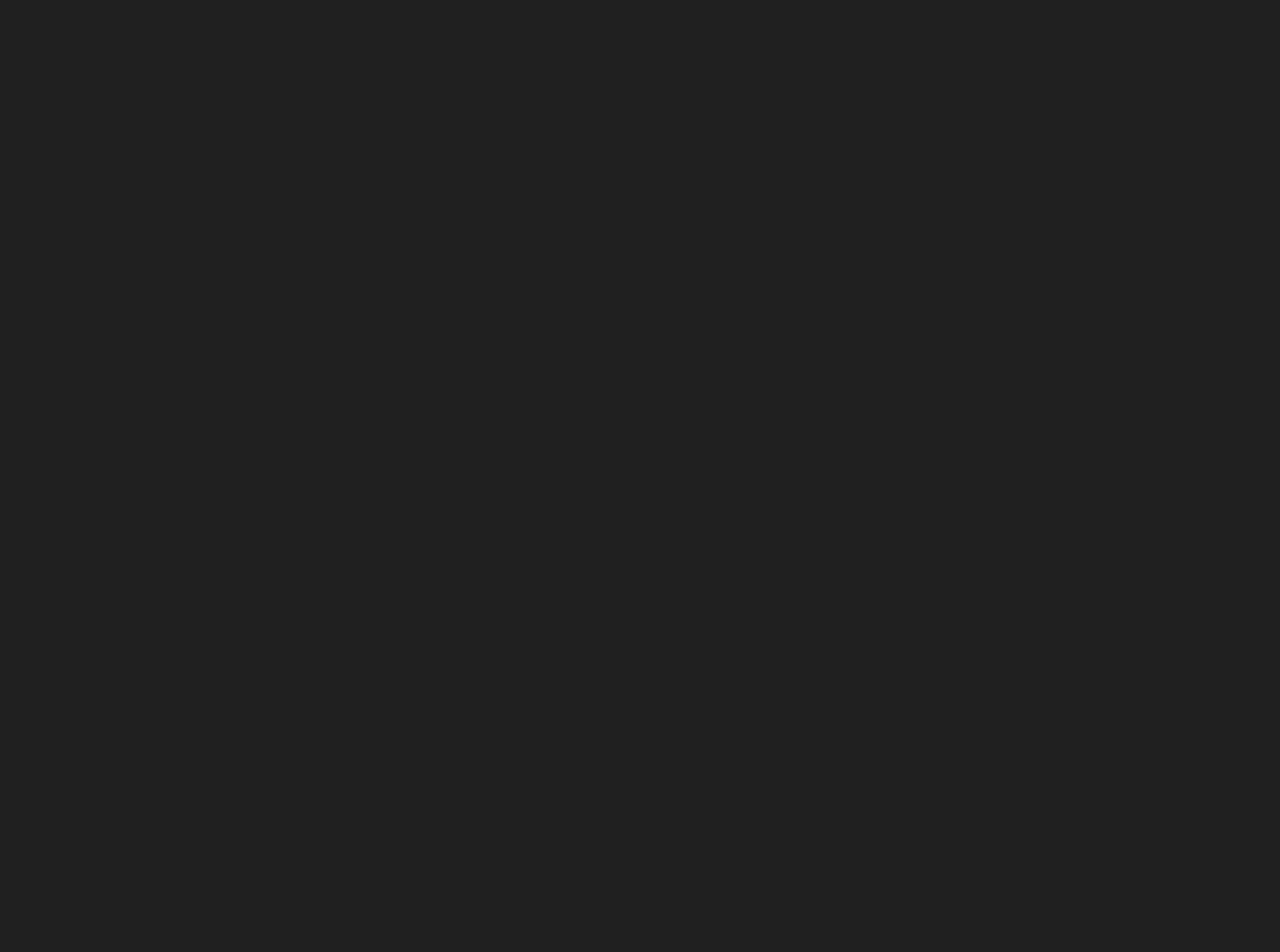
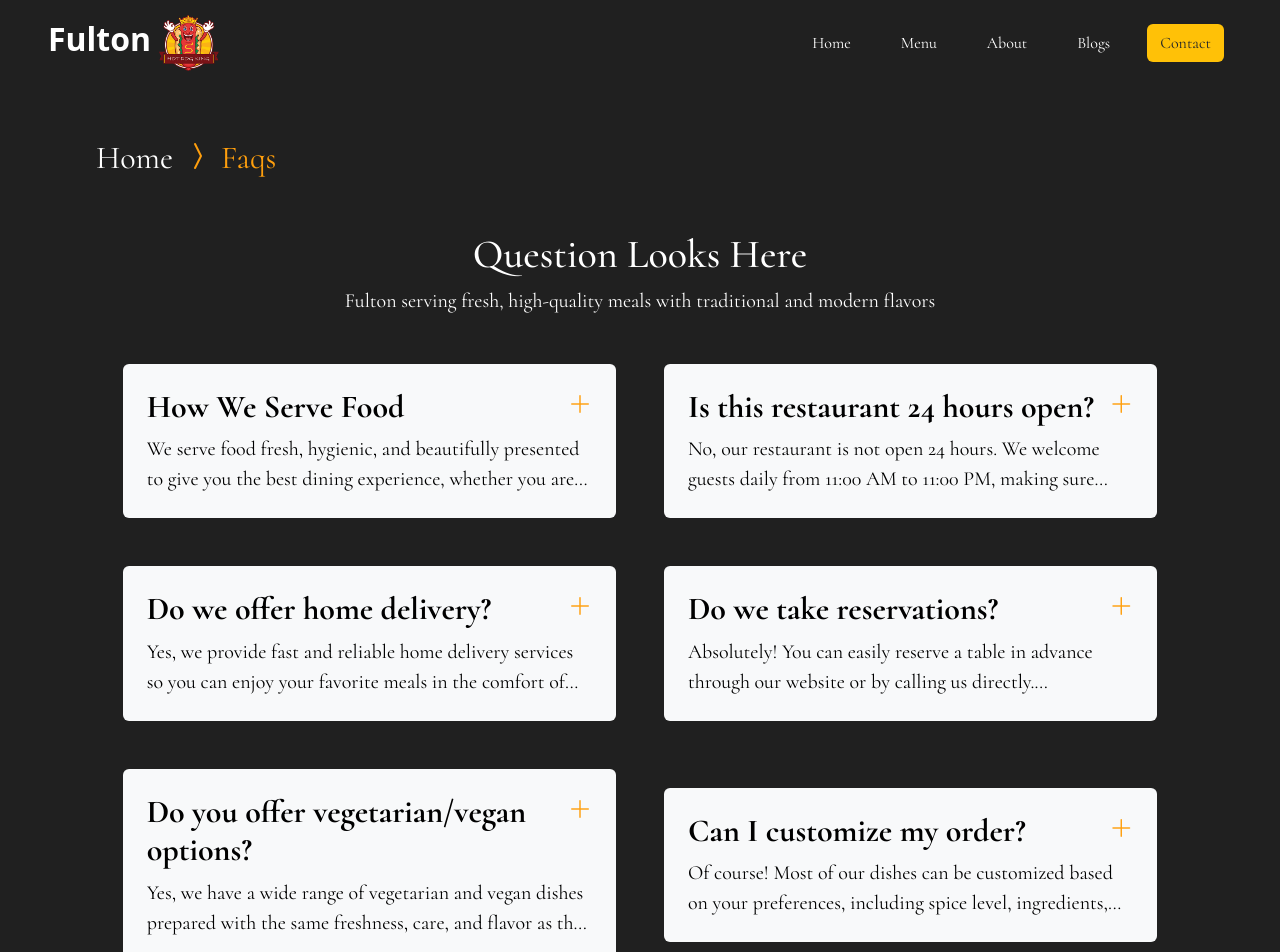
Before and after one commit to AmirKhan732/Fulton-Food, a React (Vite) app: page /faqs in a window 1280 px wide. Before the commit this address had no page. Shown: the top 952 px of the page. Before the commit the page ends 800 px from the top, so only its background shows below. Built offline with nearby package versions, Linux system fonts and the light colour scheme.

Commit message:
setting many screens

```diff
--- a/src/components/GoBack.jsx
+++ b/src/components/GoBack.jsx
@@ -1,25 +1,72 @@
-import React from 'react'
-import { useLocation } from 'react-router-dom'
+// import React from 'react'
+// import { useLocation } from 'react-router-dom'
+
+// const GoBack = () => {
+//   const location = useLocation()
+//   const pageName = location.pathname.replace("/", "") || "Home"
+
+//   return (
+//     <div className="d-flex align-items-center mx-5 p-5">
+//       <a href="/" className="text-white fs-2 nav-link">
+//         Home
+//       </a>
+//       {pageName !== "Home" && (
+//         <a
+//           href={`/${pageName.toLowerCase()}`}
+//           className="theme-color d-flex align-items-center justify-content-center fs-2 nav-link"
+//         >
+//           <i className="bi bi-chevron-compact-right"></i> {pageName.charAt(0).toUpperCase() + pageName.slice(1)}
+//         </a>
+//       )}
+//     </div>
+//   )
+// }
+
+// export default GoBack
+
+
+
+import React from "react";
+import { Link, useLocation } from "react-router-dom";
 
 const GoBack = () => {
-  const location = useLocation()
-  const pageName = location.pathname.replace("/", "") || "Home"
+  const location = useLocation();
+  const pathSegments = location.pathname.split("/").filter(Boolean);
+
+  // Capitalize each segment (e.g., "blogs" -> "Blogs")
+  const formatName = (name) =>
+    name.charAt(0).toUpperCase() + name.slice(1).replace("-", " ");
 
   return (
     <div className="d-flex align-items-center mx-5 p-5">
-      <a href="/" className="text-white fs-2 nav-link">
+      <Link to="/" className="text-white fs-2 nav-link">
         Home
-      </a>
-      {pageName !== "Home" && (
-        <a
-          href={`/${pageName.toLowerCase()}`}
-          className="theme-color d-flex align-items-center justify-content-center fs-2 nav-link"
-        >
-          <i className="bi bi-chevron-compact-right"></i> {pageName.charAt(0).toUpperCase() + pageName.slice(1)}
-        </a>
-      )}
+      </Link>
+
+      {pathSegments.map((segment, index) => {
+        const routeTo = "/" + pathSegments.slice(0, index + 1).join("/");
+        const isLast = index === pathSegments.length - 1;
+
+        return (
+          <span
+            key={index}
+            className={`d-flex align-items-center fs-2 ${
+              isLast ? "theme-color" : "text-white"
+            }`}
+          >
+            <i className="bi bi-chevron-compact-right mx-2"></i>
+            {isLast ? (
+              formatName(segment)
+            ) : (
+              <Link to={routeTo} className="nav-link text-white">
+                {formatName(segment)}
+              </Link>
+            )}
+          </span>
+        );
+      })}
     </div>
-  )
-}
+  );
+};
 
-export default GoBack
+export default GoBack;
--- a/src/components/Header/Header.jsx
+++ b/src/components/Header/Header.jsx
@@ -17,7 +17,7 @@ const Header = () => {
             height="60"
           />
         </div>
-        <div className="d-flex flex-row py-4 px-2 gap-4 ">
+        <div className="d-flex flex-row slug-desc py-4 px-2 gap-4 ">
           <NavLink
             to="/"
             className={({ isActive }) =>
--- a/src/screens/About.jsx
+++ b/src/screens/About.jsx
@@ -1,12 +1,10 @@
-import React from "react";
 import aboutline from "../assets/aboutline.png";
 import chef from "../assets/chef.jpeg";
 import AboutUsComponent from "../components/AboutUsComponent";
 import WhyChooseUsBlock from "../components/WhyChooseUsBlock";
-import ReviewComponent from "./Home/ReviewComponent";
+import ReviewComponent from "../components/ReviewComponent";
 import BlogsComponent from "../components/BlogsComponent";
 
-import chefhat from "../assets/chefhat.png";
 import GoBack from "../components/GoBack";
 
 const About = () => {
--- /dev/null
+++ b/src/screens/BlogDetail.jsx
@@ -0,0 +1,11 @@
+import React from 'react'
+
+const BlogDetail = () => {
+  return (
+    <div>
+      Amir Khan mannan settings.com and this is styling way of over the world
+    </div>
+  )
+}
+
+export default BlogDetail
--- a/src/screens/Contact.jsx
+++ b/src/screens/Contact.jsx
@@ -78,7 +78,7 @@ const Contact = () => {
                 <TextField
                   name="firstName"
                   label="First Name"
-                  variant="outlined"
+                  variant="filled"
                   value={formData.firstName}
                   onChange={handleChange}
                   error={!!errors.firstName}
@@ -87,7 +87,7 @@ const Contact = () => {
                 <TextField
                   name="lastName"
                   label="Last Name"
-                  variant="outlined"
+                  variant="filled"
                   value={formData.lastName}
                   onChange={handleChange}
                   error={!!errors.lastName}
@@ -98,7 +98,7 @@ const Contact = () => {
                 name="email"
                 label="Email"
                 type="email"
-                variant="outlined"
+                variant="filled"
                 value={formData.email}
                 onChange={handleChange}
                 error={!!errors.email}
@@ -108,7 +108,7 @@ const Contact = () => {
                 name="phone"
                 label="Phone Number"
                 type="tel"
-                variant="outlined"
+                variant="filled"
                 value={formData.phone}
                 onChange={handleChange}
                 error={!!errors.phone}
@@ -117,16 +117,14 @@ const Contact = () => {
               <TextField
                 name="message"
                 label="Message"
-
                 multiline
                 rows={4}
-                variant="outlined"
+                variant="filled"
                 value={formData.message}
                 onChange={handleChange}
                 error={!!errors.message}
                 helperText={errors.message}
               />
-
               <div className="d-flex justify-content-end">
                 <Button
                   type="submit"
--- /dev/null
+++ b/src/screens/FAQs.jsx
@@ -0,0 +1,97 @@
+import React, { useState } from "react";
+import GoBack from "../components/GoBack";
+
+const FAQs = () => {
+  const [expand, setExpand] = useState(null);
+
+  const toggleExpand = (id) => {
+    setExpand(expand === id ? null : id);
+  };
+
+  const QuestAns = [
+    {
+      id: 1,
+      question: "How We Serve Food",
+      answer:
+        "We serve food fresh, hygienic, and beautifully presented to give you the best dining experience, whether you are dining in with family or ordering from home.",
+    },
+    {
+      id: 2,
+      question: "Is this restaurant 24 hours open?",
+      answer:
+        "No, our restaurant is not open 24 hours. We welcome guests daily from 11:00 AM to 11:00 PM, making sure every meal is served with quality, freshness, and the perfect dining atmosphere.",
+    },
+    {
+      id: 3,
+      question: "Do we offer home delivery?",
+      answer:
+        "Yes, we provide fast and reliable home delivery services so you can enjoy your favorite meals in the comfort of your home. We partner with trusted delivery teams to ensure your food arrives fresh and on time.",
+    },
+    {
+      id: 4,
+      question: "Do we take reservations?",
+      answer:
+        "Absolutely! You can easily reserve a table in advance through our website or by calling us directly. Reservations are highly recommended during weekends and peak hours to avoid waiting.",
+    },
+    {
+      id: 5,
+      question: "Do you offer vegetarian/vegan options?",
+      answer:
+        "Yes, we have a wide range of vegetarian and vegan dishes prepared with the same freshness, care, and flavor as the rest of our menu. From light snacks to full meals, we ensure there’s something for everyone.",
+    },
+    {
+      id: 6,
+      question: "Can I customize my order?",
+      answer:
+        "Of course! Most of our dishes can be customized based on your preferences, including spice level, ingredients, and portion size. We want you to enjoy every meal exactly the way you like it.",
+    },
+  ];
+
+  return (
+    <div className="slug-desc">
+      <GoBack />
+      <h1 className="text-white text-center">Question Looks Here</h1>
+      <p className="text-white text-center fs-5">
+        Fulton serving fresh, high-quality meals with traditional and modern
+        flavors
+      </p>
+      <div
+        className="d-flex flex-row justify-content-center align-items-center gap-5 m-5 "
+        style={{ flexWrap: "wrap", cursor: "pointer" }}
+      >
+        {QuestAns.map((questAns) => (
+          <div
+            className="bg-light text-black col-md-5 p-4 rounded "
+            key={questAns.id}
+            onClick={() => toggleExpand(questAns.id)}
+          >
+            <div className="d-flex flex-row justify-content-between">
+              <h2 className="fw-bold">{questAns.question}</h2>
+              <i
+                style={{ color: "#FF9F0D" }}
+                className={`bi ${
+                  expand === questAns.id ? "bi-dash-lg" : "bi-plus-lg"
+                } fs-4`}
+              />
+            </div>
+            <p
+              className="fs-5"
+              style={{
+                overflow: "hidden",
+                display: "-webkit-box",
+                WebkitBoxOrient: "vertical",
+                WebkitLineClamp: expand === questAns.id ? "unset" : 2,
+
+                transition: "all 0.3s ease-in-out",
+              }}
+            >
+              {questAns.answer}
+            </p>
+          </div>
+        ))}
+      </div>
+    </div>
+  );
+};
+
+export default FAQs;
--- a/src/screens/Home/Home.jsx
+++ b/src/screens/Home/Home.jsx
@@ -1,14 +1,16 @@
 import React from "react";
 import image1 from "../../assets/1.png";
-import SpecialListComponent from "../../components/SpecialListComponent";
-import Category from "../../components/Category";
 import home4 from "../../assets/home4.png";
 import chef from "../../assets/chef.jpeg";
 import { useNavigate } from "react-router-dom";
+
+
+import Category from "../../components/Category";
 import ReviewComponent from "../../components/ReviewComponent";
 import BlogsComponent from "../../components/BlogsComponent";
 import AboutUsComponent from "../../components/AboutUsComponent";
 import WhyChooseUsBlock from "../../components/WhyChooseUsBlock";
+import SpecialListComponent from "../../components/SpecialListComponent";
 
 const Home = () => {
   const navigate = useNavigate();
--- /dev/null
+++ b/src/screens/TermsAndConditions.jsx
@@ -0,0 +1,13 @@
+import React from 'react'
+import GoBack from '../components/GoBack'
+
+const TermsAndConditions = () => {
+  return (
+    <div>
+        <GoBack />
+      njkdvhlc
+    </div>
+  )
+}
+
+export default TermsAndConditions
```
Also changed, not shown: src/components/Footer/Footer.jsx (+36 -7 lines), src/routesConfig.jsx (+6 -1 lines), src/screens/Blogs.jsx (+26 -24 lines).
